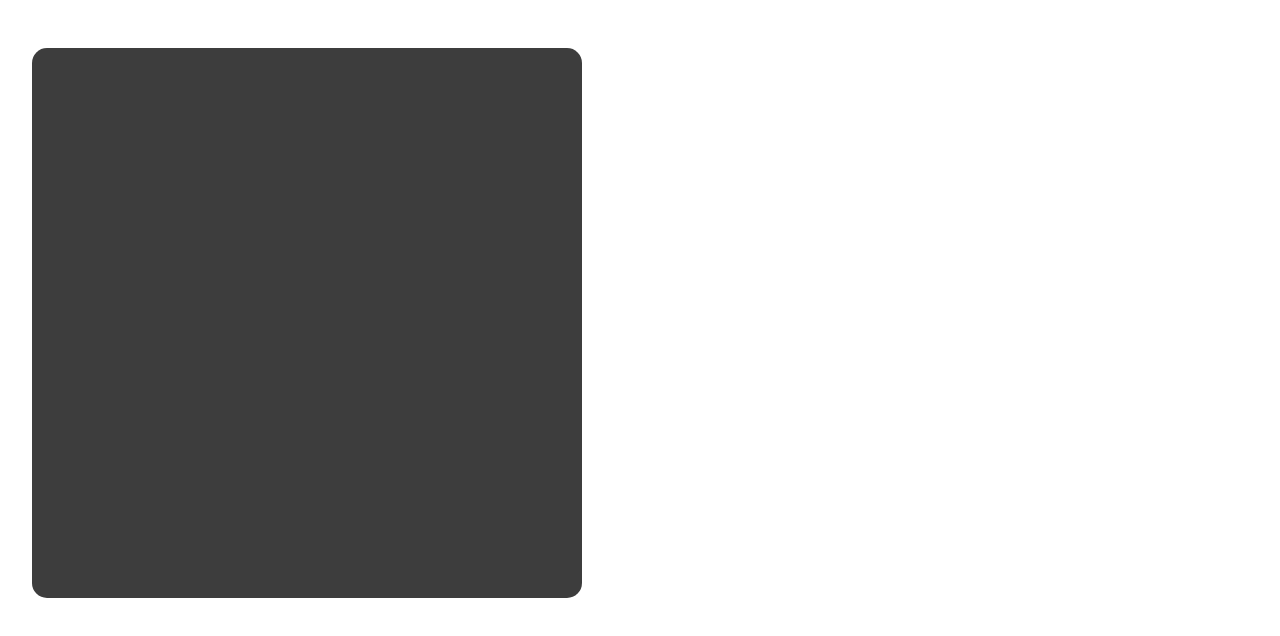
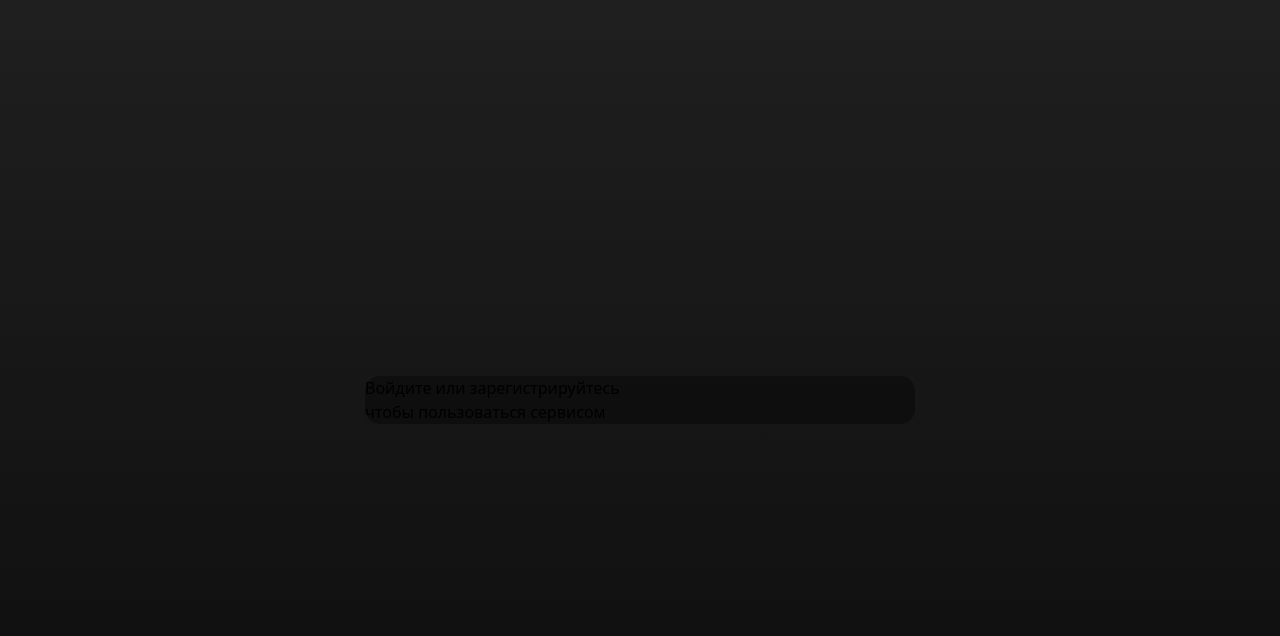
Before and after one commit to noaqq/film_service, a React (Vite) app in the folder frontend/: page / in a window 1280 px wide. Shown: the top 636 px of the page. Built offline with nearby package versions, Linux system fonts and the light colour scheme.

Commit message:
UPD: update register page

```diff
--- a/frontend/src/components/Register.jsx
+++ b/frontend/src/components/Register.jsx
@@ -1,12 +1,13 @@
 import React from 'react';
-import '../assets/styles/global.css';
+import '../assets/styles/style.css';
 import styles from './Register.module.css';
 
 function Register() {
   return (
-    <div className='flex min-h-full flex-1 flex-col justify-center px-6 py-12 lg:px-8'>
+    <div className='flex items-center justify-center h-screen'>
       <div className={styles.item}>
-
+        <h1>Войдите или зарегистрируйтесь</h1>
+        <span>чтобы пользоваться сервисом</span>
       </div>
     </div>
   );
--- a/frontend/src/components/Register.module.css
+++ b/frontend/src/components/Register.module.css
@@ -1,6 +1,7 @@
 .item{
     background-color: rgb(13, 13, 13, 0.8);
-    width: 550px;
-    height: 550px;
+    width: 100%;
+    max-width: 550px;
+    height: auto;
     border-radius: 15px;
 }
```
